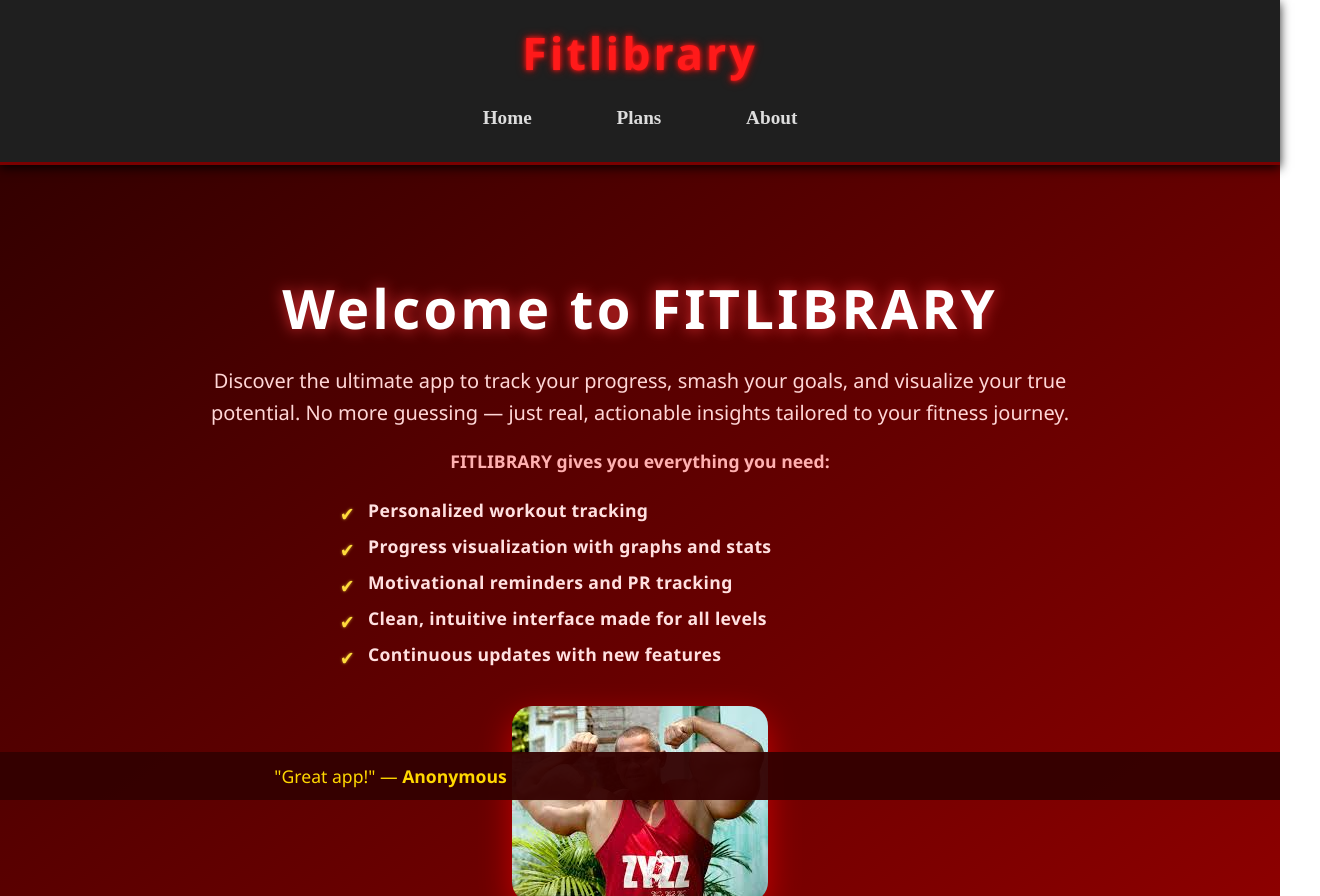
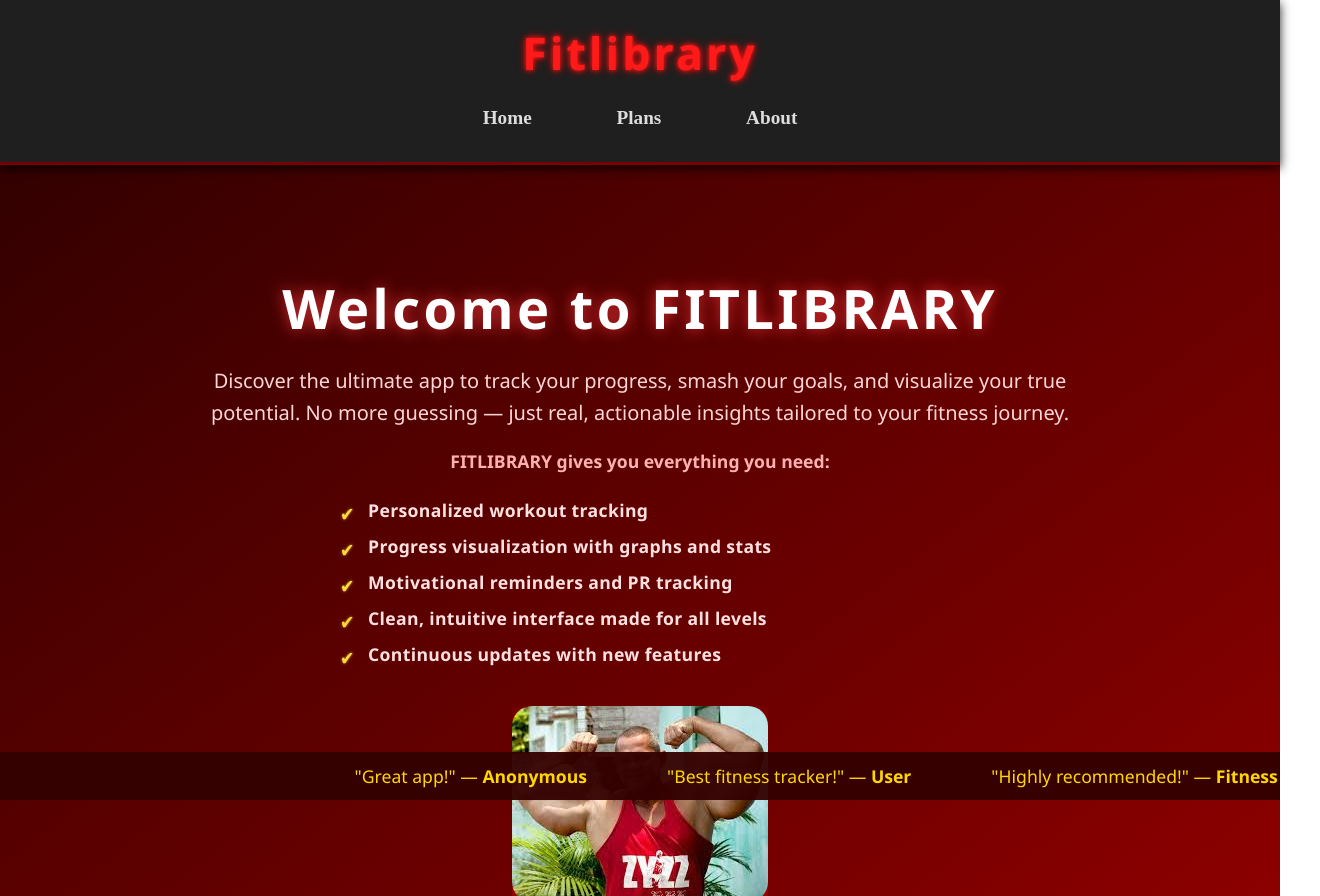
Before and after one commit to 22DP2AApsenieks/fitlibrary, a Vue app: page / in a window 1280 px wide. Shown: the top 896 px of the page, 1320 px wide, since content can reach past the window. Built offline with nearby package versions, Linux system fonts and the light colour scheme; no server answers.

Commit message:
fixed home screen and comments

```diff
--- a/src/App.vue
+++ b/src/App.vue
@@ -13,9 +13,14 @@
 </template>
 
 <style scoped>
+* {
+  box-sizing: border-box;
+}
+
 #app-container {
   position: relative;
   /* min-height: 100vh; */
+  overflow: hidden;
 }
 
 header {
--- a/src/views/HomeView.vue
+++ b/src/views/HomeView.vue
@@ -51,29 +51,50 @@
 export default {
   data() {
     return {
-      reviews: []
+      reviews: [
+        { review: "Great app!", author: "Anonymous" },
+        { review: "Best fitness tracker!", author: "User" },
+        { review: "Highly recommended!", author: "Fitness Enthusiast" }
+      ]
     };
   },
-  mounted() {
-    // Only fetch reviews, no redirect logic here!
+  created() {
+    // Check if reviews are cached in localStorage
+    const cachedReviews = localStorage.getItem('fitlibrary_reviews');
+    if (cachedReviews) {
+      try {
+        this.reviews = JSON.parse(cachedReviews);
+        return; // Use cached reviews, don't fetch
+      } catch (e) {
+        // If cache is corrupted, proceed with fetch
+      }
+    }
+
+    // Fetch reviews and cache them
     fetch('http://localhost:5000/allreviews')
       .then(res => res.json())
       .then(data => {
-        this.reviews = data.map(r => ({
-          review: r.review,
-          author: r.email || r.username || 'Anonymous'
-        }));
+        if (data && data.length > 0) {
+          this.reviews = data.map(r => ({
+            review: r.review,
+            author: r.email || r.username || 'Anonymous'
+          }));
+          // Cache for 1 hour
+          localStorage.setItem('fitlibrary_reviews', JSON.stringify(this.reviews));
+        }
       })
       .catch(() => {
-        this.reviews = [
-          { review: "Great app!", author: "Anonymous" }
-        ];
+        // Keep the default reviews on error
       });
   }
 };
 </script>
 
 <style scoped>
+* {
+  box-sizing: border-box;
+}
+
 .hero-section {
   min-height: 100vh;
   background: linear-gradient(to bottom right, #330000, #660000, #990000);
@@ -84,6 +105,9 @@
   padding: 60px 20px;
   font-family: 'Segoe UI', Tahoma, Geneva, Verdana, sans-serif;
   overflow: hidden;
+  width: 100%;
+  max-width: 100vw;
+  box-sizing: border-box;
 }
 
 .content {
@@ -91,6 +115,9 @@
   text-align: center;
   animation: fadeInUp 1.2s ease forwards;
   user-select: none;
+  box-sizing: border-box;
+  width: 100%;
+  padding: 0 20px;
 }
 
 h1 {
@@ -153,15 +180,19 @@
   display: inline-block;
   cursor: pointer;
   margin-bottom: 40px;
+  max-width: 100%;
+  overflow: hidden;
 }
 
 .plan-image {
   width: 100%;
   max-width: 550px;
+  height: auto;
   border-radius: 20px;
   box-shadow: 0 12px 32px rgba(255, 0, 0, 0.6);
   transition: transform 0.4s ease, box-shadow 0.4s ease;
   user-select: none;
+  display: block;
 }
 
 .plan-image:hover {
@@ -257,7 +288,7 @@
 .review-ticker {
   display: flex;
   white-space: nowrap;
-  animation: ticker-scroll 40s linear infinite;
+  animation: ticker-scroll 35s linear infinite;
 }
 
 .review-item {
@@ -268,7 +299,7 @@
 }
 
 @keyframes ticker-scroll {
-  0% { transform: translateX(100%);}
+  0% { transform: translateX(50%);}
   100% { transform: translateX(-100%);}
 }
 
@@ -284,12 +315,18 @@
 
   .plan-image {
     max-width: 100%;
+    width: 100%;
   }
 
   .features {
     max-width: 100%;
     padding: 0 10px;
   }
+
+  .content {
+    padding: 0 15px;
+  }
+
   .review-item {
     margin: 0 16px;
     font-size: 0.95rem;
```
Also changed, not shown: 1 other file (tests, documents, lock files or other folders).
